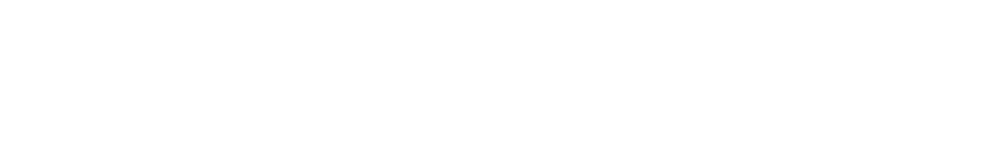
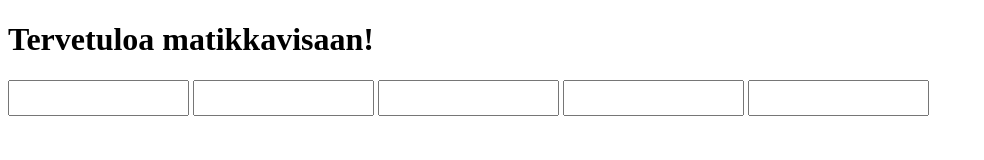
Before and after one commit to SG-7-A/Web-projekti, a plain HTML site: page visat/matikkavisa.html in a window 1280 px wide. Shown: the whole page, without its empty margins (0-984 px from the left). Drawn offline with Linux system fonts and the light colour scheme.

Commit message:
lisäsin textarean

```diff
--- a/visat/matikkavisa.html
+++ b/visat/matikkavisa.html
@@ -8,6 +8,18 @@
 
 </head>
 <body>
+    <h1>Tervetuloa matikkavisaan!</h1>
+    <style>
+        textarea {
+          resize: none;
+        }
+        </style>
+
+    <textarea></textarea>
+    <textarea></textarea>
+    <textarea></textarea>
+    <textarea></textarea>
+    <textarea></textarea>
 
 </body>
 </html>
```
